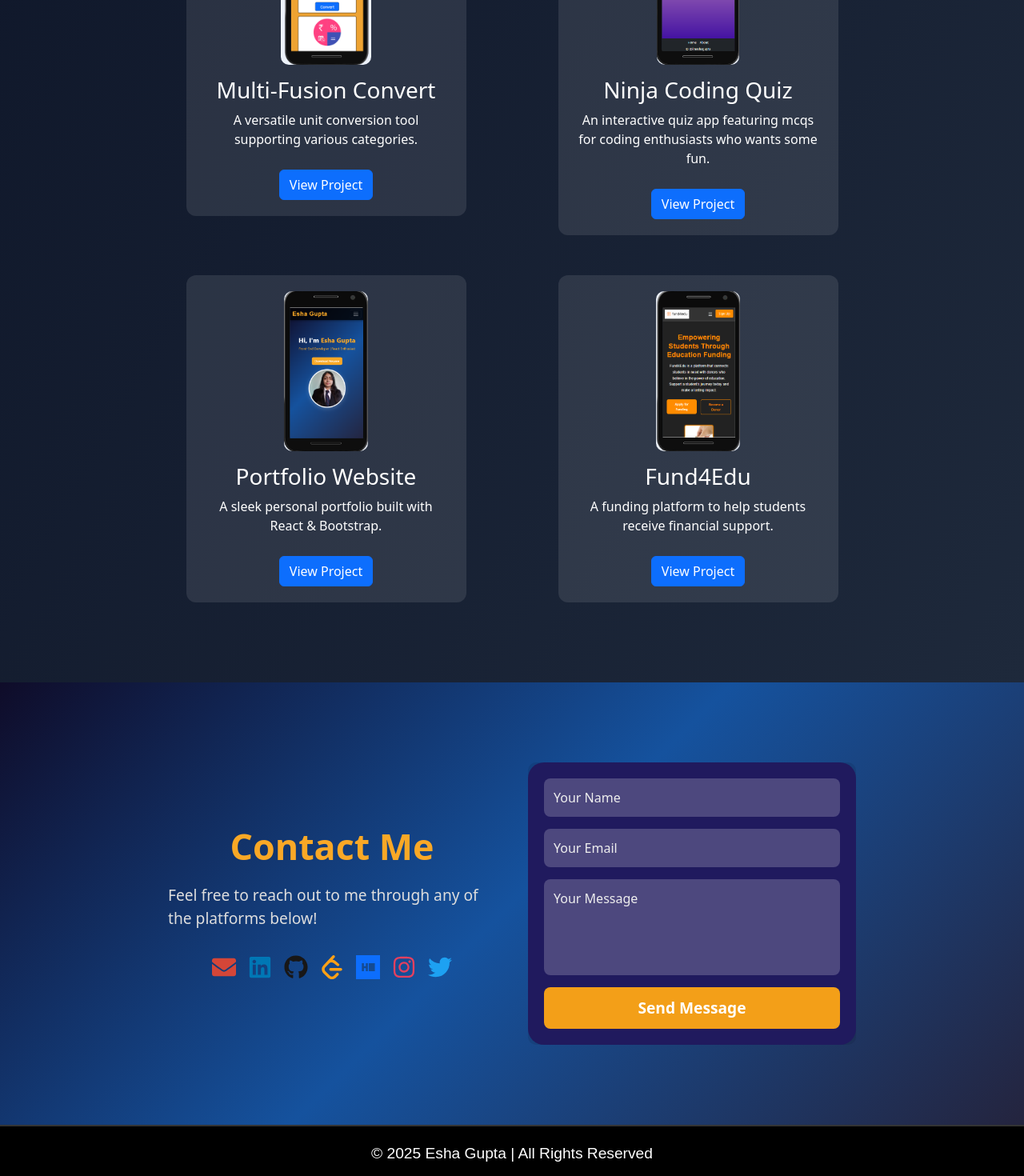
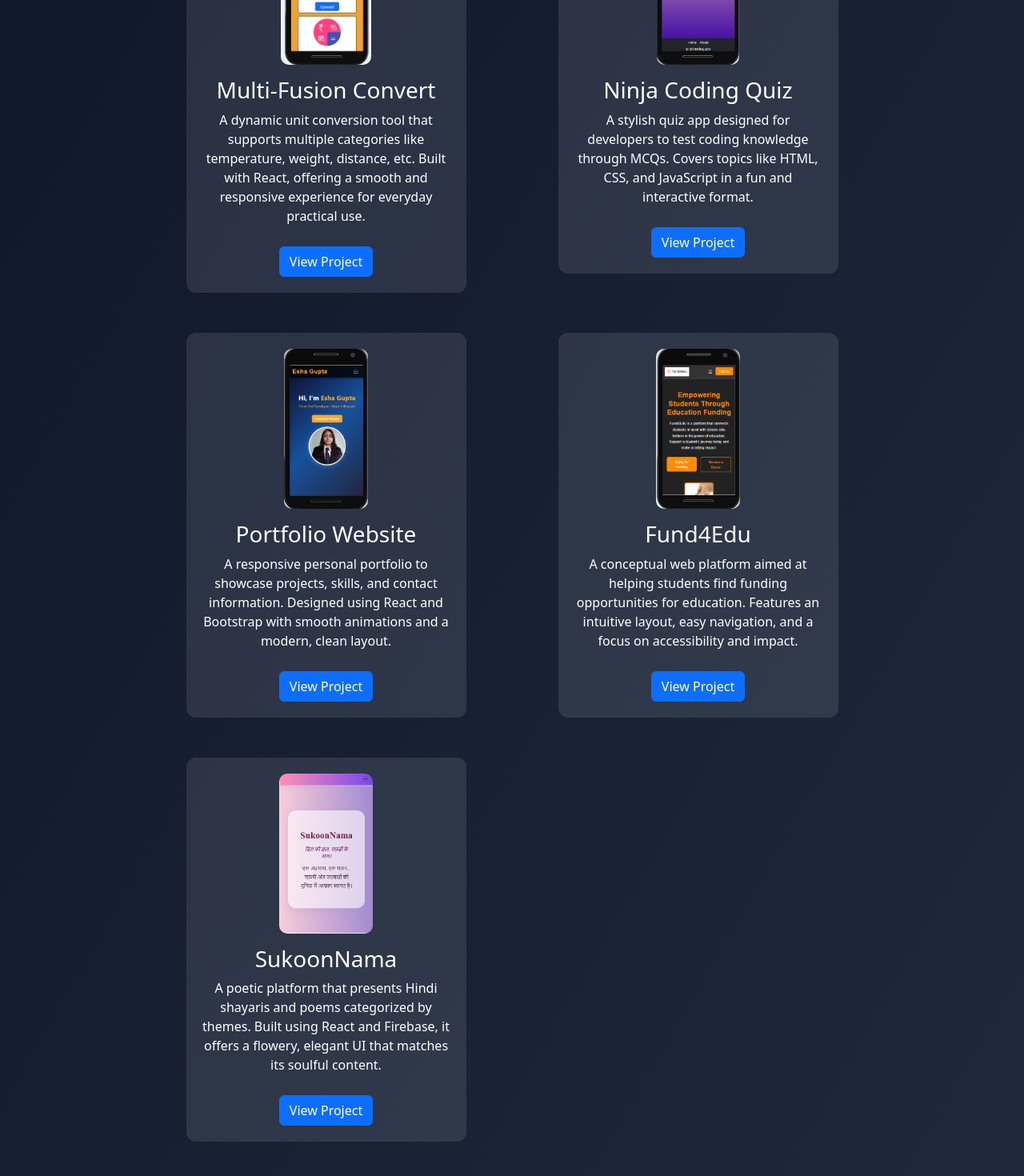
Before and after one commit to imeshagupta/portfolio, a React (Create React App) app: page / in a window 1280 px wide. Shown: the part 2280-3750 px from the top of the page at 80% size. Built offline with nearby package versions, Linux system fonts and the light colour scheme.

Commit message:
Added one project

```diff
--- a/src/components/Projects.js
+++ b/src/components/Projects.js
@@ -3,34 +3,43 @@ import multiFusionImg from "../assets/project1.png";
 import ninjaQuizImg from "../assets/project2.png";
 import portfolioImg from "../assets/project3.png";
 import fund4EduImg from "../assets/project4.png";
+import sukoonNamaImg from "../assets/project5.png";
 
 const projectList = [
   {
     title: "Multi-Fusion Convert",
     description:
-      "A versatile unit conversion tool supporting various categories.",
+      "A dynamic unit conversion tool that supports multiple categories like temperature, weight, distance, etc. Built with React, offering a smooth and responsive experience for everyday practical use.",
     image: multiFusionImg,
     link: "https://multi-fusion-convert.netlify.app/",
   },
   {
     title: "Ninja Coding Quiz",
     description:
-      "An interactive quiz app featuring mcqs for coding enthusiasts who wants some fun.",
+      "A stylish quiz app designed for developers to test coding knowledge through MCQs. Covers topics like HTML, CSS, and JavaScript in a fun and interactive format.",
     image: ninjaQuizImg,
     link: "https://ninja-coding-quiz.netlify.app/",
   },
   {
     title: "Portfolio Website",
-    description: "A sleek personal portfolio built with React & Bootstrap.",
+    description:
+      "A responsive personal portfolio to showcase projects, skills, and contact information. Designed using React and Bootstrap with smooth animations and a modern, clean layout.",
     image: portfolioImg,
     link: "#",
   },
   {
     title: "Fund4Edu",
     description:
-      "A funding platform to help students receive financial support.",
+      "A conceptual web platform aimed at helping students find funding opportunities for education. Features an intuitive layout, easy navigation, and a focus on accessibility and impact.",
     image: fund4EduImg,
     link: "#",
+  },
+  {
+    title: "SukoonNama",
+    description:
+      "A poetic platform that presents Hindi shayaris and poems categorized by themes. Built using React and Firebase, it offers a flowery, elegant UI that matches its soulful content.",
+    image: sukoonNamaImg,
+    link: "https://sukoonnama.netlify.app/",
   },
 ];
 
```
Also changed, not shown: src/assets/project5.png (added).
